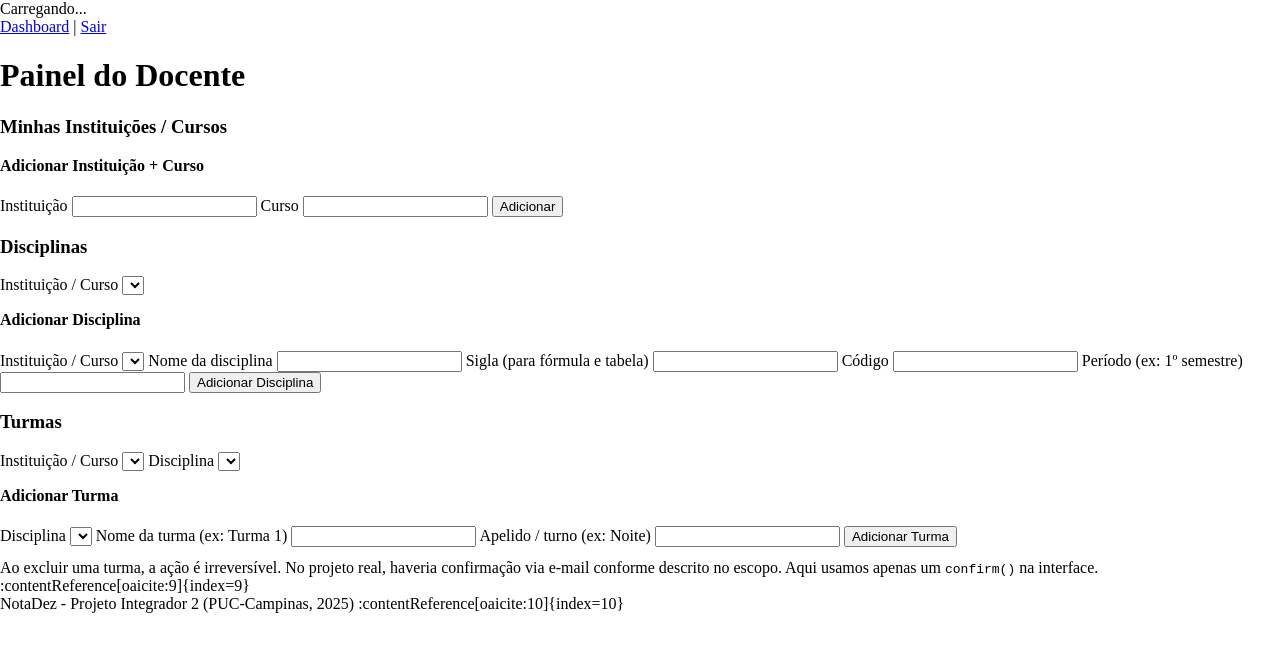
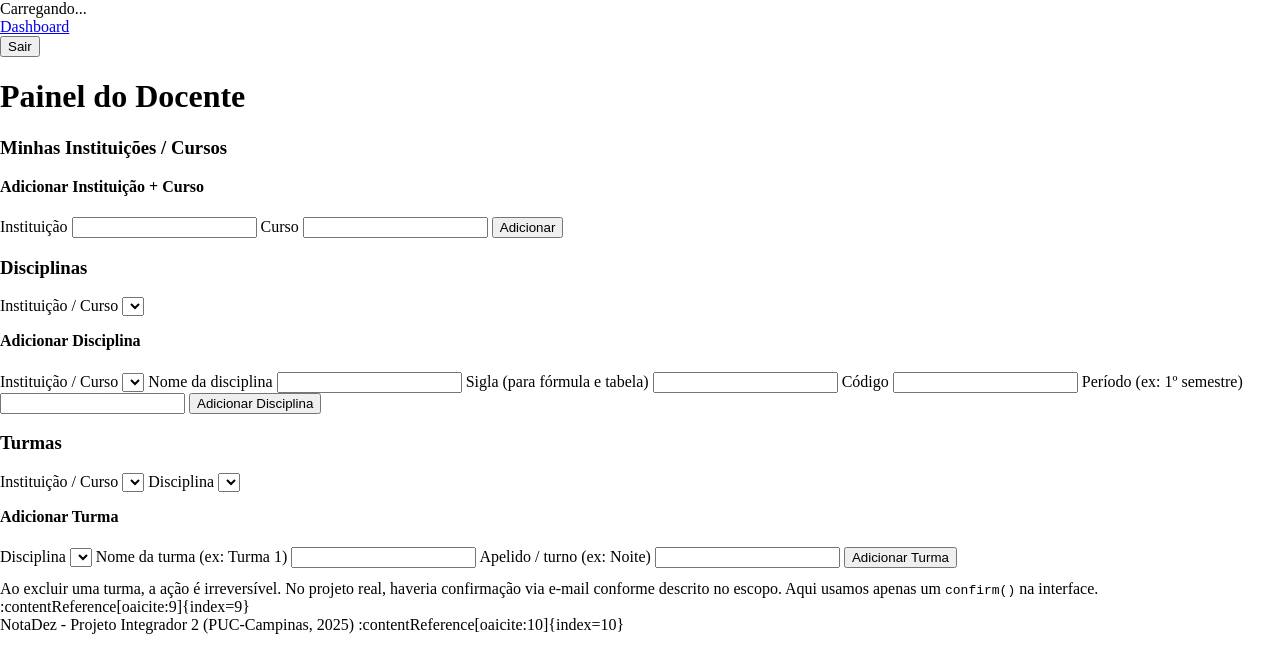
Before and after one commit to MarcusVMPulini/ES-PI2-2025-T2-G18, a plain HTML site: page notadez/dashbord.html in a window 1280 px wide. Drawn offline with Linux system fonts and the light colour scheme; files that its build step writes are made by us from their sources; a script that the page names is missing; files whose address does not match are found by name.

Commit message:
Update dashbord.html

```diff
--- a/notadez/dashbord.html
+++ b/notadez/dashbord.html
@@ -8,11 +8,15 @@
 <body>
 
 <header>
-    <div id="userInfo">Carregando...</div>
-    <div>
-        <a href="dashboard.html">Dashboard</a> |
-        <a href="#" id="logoutBtn">Sair</a>
-    </div>
+  <div class="header-esquerda">
+    <span class="usuario">Carregando...</span>
+  </div>
+  <div class="header-direita">
+    <nav>
+        <a href="/dashboard" class="dashboard-link">Dashboard</a>
+    </nav>
+    <button class="logout-btn">Sair</button>
+  </div>
 </header>
 
 <main>
```
